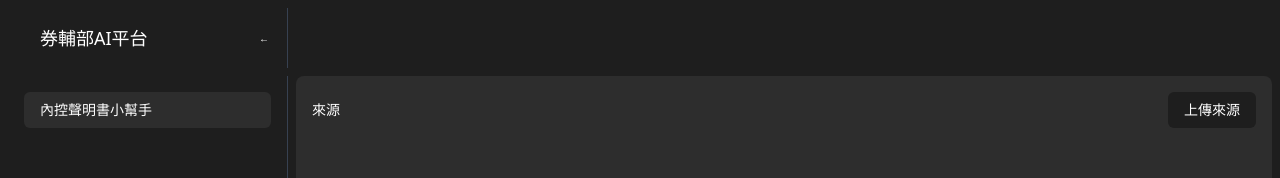
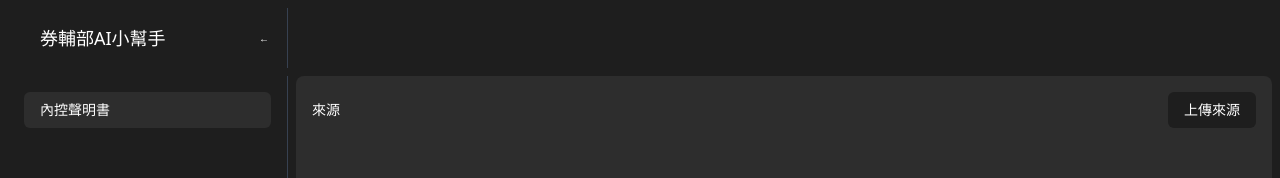
Before and after one commit to enchisu0520/nextjs-internal-control-pdf-helper, a Next.js app: page / in a window 1280 px wide. Shown: the top 178 px of the page. Built offline with nearby package versions, Linux system fonts and the light colour scheme.

Commit message:
add multiple file process function

```diff
--- a/app/page.tsx
+++ b/app/page.tsx
@@ -6,6 +6,7 @@ import { useRouter } from 'next/navigation';
 export default function Home() {
   const [files, setFiles] = useState<File[]>([]);
   const [selectedFiles, setSelectedFiles] = useState<Set<string>>(new Set());
+  const [fileContents, setFileContents] = useState<{ [key: string]: string }>({});
   const [response, setResponse] = useState<{
     submittedDate?: string;
     finedAmount?: string;
@@ -19,6 +20,17 @@ export default function Home() {
     if (e.target.files && e.target.files[0]) {
       const selectedFile = e.target.files[0];
       setFiles(prevFiles => [...prevFiles, selectedFile]);
+
+      // Read file contents
+      const reader = new FileReader();
+      reader.onload = (e) => {
+        const content = e.target?.result as string;
+        setFileContents(prev => ({
+          ...prev,
+          [selectedFile.name]: content
+        }));
+      };
+      reader.readAsArrayBuffer(selectedFile);
 
       const formData = new FormData();
       formData.append('file', selectedFile);
@@ -58,7 +70,10 @@ export default function Home() {
       setLoading(true);
       setResponse({}); // Clear previous responses
 
-      // Query for submitted date
+      // Convert selectedFiles Set to Array
+      const selectedFileNames = Array.from(selectedFiles);
+
+      // Extract date
       const dateResponse = await fetch('http://localhost:8000/query', {
         method: 'POST',
         headers: {
@@ -100,7 +115,7 @@ export default function Home() {
       <div className="flex gap-2">
         {/* Header - Source */}
         <div className={`border-r border-gray-700 flex items-center justify-between px-4 transition-all duration-300 ease-in-out ${isSidebarCollapsed ? 'w-12' : 'w-[280px] min-w-[280px]'}`}>
-          <h2 className={`text-lg truncate p-4 ${isSidebarCollapsed ? 'hidden' : 'block'}`}>券輔部AI平台</h2>
+          <h2 className={`text-lg truncate p-4 ${isSidebarCollapsed ? 'hidden' : 'block'}`}>券輔部AI小幫手</h2>
           <button
             className="p-0.5 text-[10px] hover:bg-[#2d2d2d] rounded"
             onClick={() => setIsSidebarCollapsed(!isSidebarCollapsed)}
@@ -115,7 +130,7 @@ export default function Home() {
         <div className={`border-r border-gray-700 flex flex-col transition-all duration-300 ease-in-out ${isSidebarCollapsed ? 'w-12 min-w-12' : 'w-[280px] min-w-[280px]'}`}>
           <div className={`p-4 ${isSidebarCollapsed ? 'hidden' : 'block'}`}>
             <div className="mb-4">
-              <button className="w-full flex items-center gap-2 px-4 py-2 text-sm bg-[#2d2d2d] rounded-md hover:bg-[#3d3d3d]">內控聲明書小幫手</button>
+              <button className="w-full flex items-center gap-2 px-4 py-2 text-sm bg-[#2d2d2d] rounded-md hover:bg-[#3d3d3d]">內控聲明書</button>
             </div>
           </div>
           {isSidebarCollapsed && (
```
